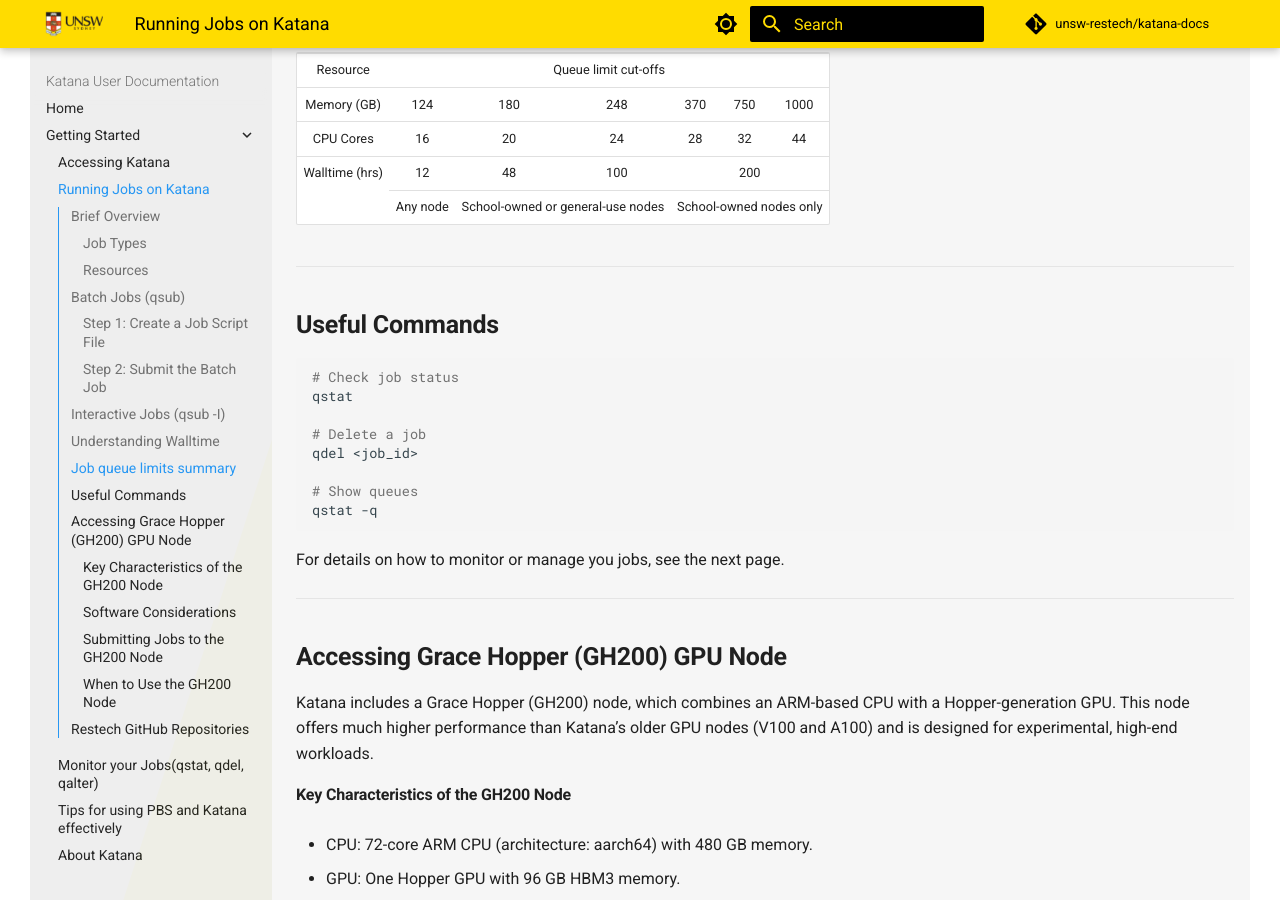
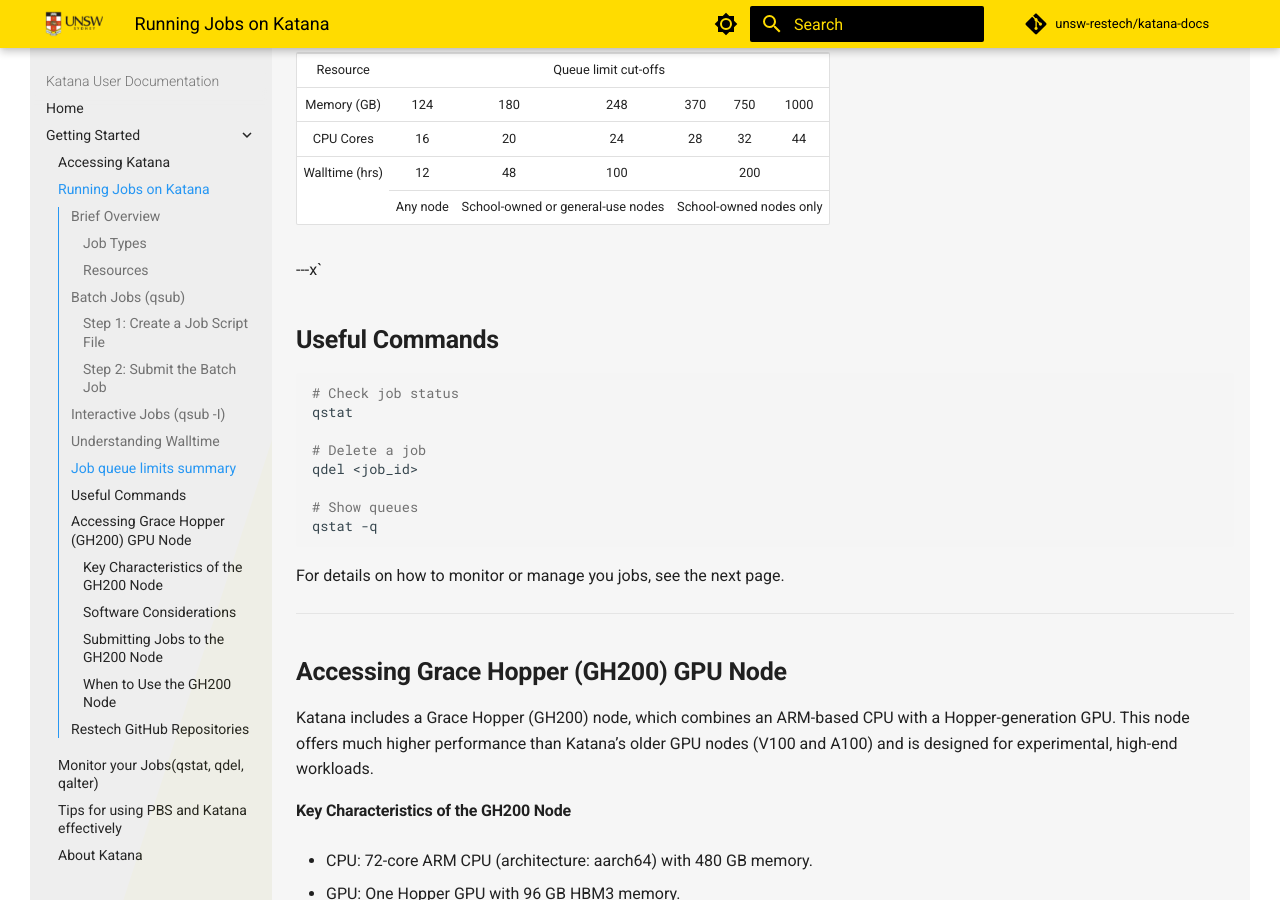
Before and after one commit to unsw-restech/unsw-restech.github.io, an MkDocs documentation site: the page built from docs/using_katana/running_jobs.md, in a window 1280 px wide and 900 px high, scrolled down 3850 px. Built offline with MkDocs 1.6.1 and Material for MkDocs 9.7.7, drawn with Linux system fonts in a browser that asks for light colours; comment, search, counter and statistics services are not loaded.

```diff
--- a/docs/using_katana/running_jobs.md
+++ b/docs/using_katana/running_jobs.md
@@ -192,7 +192,7 @@ Typical job queue limit cut-offs are shown below. **The walltime is what determi
 	</tbody>
 </table>
 
----
+---x`
 
 ## Useful Commands
 
```
